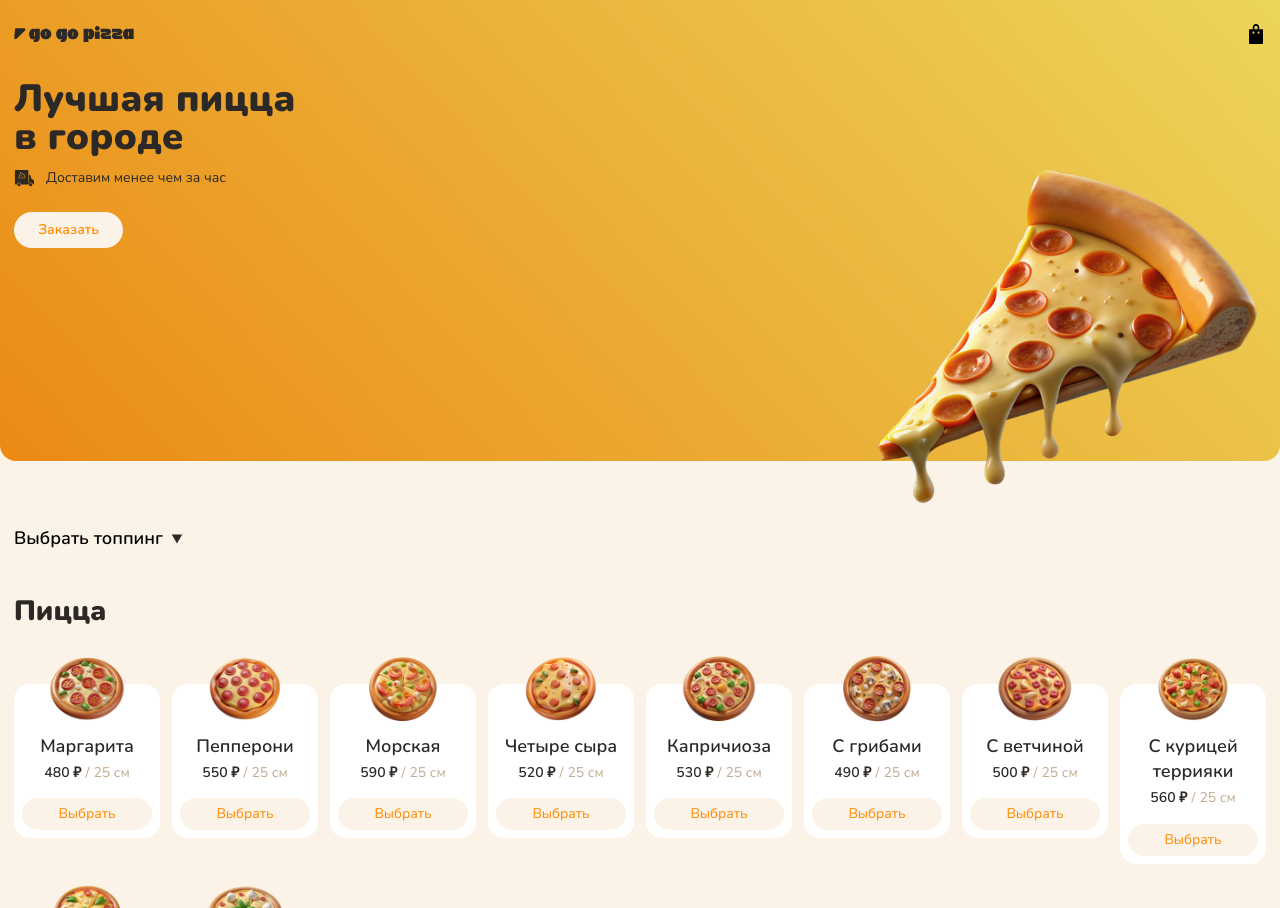
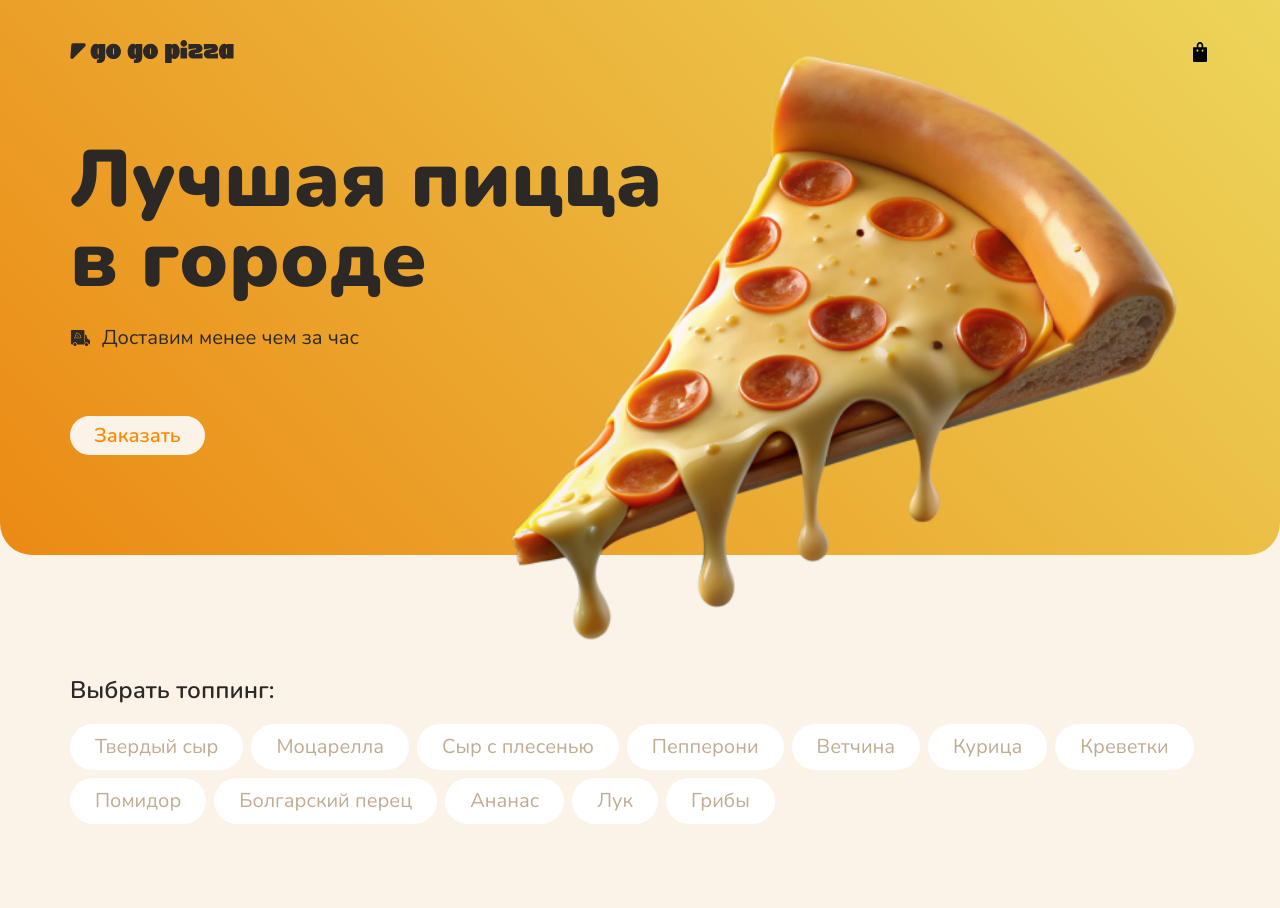
Before and after one commit to i-webtest/go-go-pizza, a plain HTML site: page index.html in a window 1280 px wide. Shown: the top 908 px of the page. Drawn offline with Linux system fonts and the light colour scheme.

Commit message:
Add: adaptive

```diff
--- a/css/card.css
+++ b/css/card.css
@@ -29,15 +29,12 @@
   justify-content: center;
   gap: 4px;
   color: var(--beige);
+  margin-bottom: 16px;
 }
 
 .card__price {
   font-weight: 600;
   color: var(--dark);
-  margin-bottom: 16px;
-}
-
-.card__weight {
 }
 
 .card__button {
@@ -47,3 +44,61 @@
   border-radius: 32px;
   padding: 8px 24px;
 }
+
+@media (width >= 620px) {
+  .card {
+    padding-top: 46px;
+  }
+
+  .card__image {
+    width: 180px;
+  }
+
+  .card__content {
+    border-radius: 32px;
+    padding: 146px 24px 24px;
+  }
+
+  .card__title {
+    font-size: 24px;
+  }
+
+  .card__info {
+    gap: 8px;
+    font-size: 20px;
+    margin-bottom: 24px;
+  }
+
+  .card__button {
+    font-size: 20px;
+  }
+}
+
+@media (width >= 860px) {
+  .card {
+    padding-top: 46px;
+  }
+
+  .card__image {
+    width: 180px;
+  }
+
+  .card__content {
+    border-radius: 32px;
+    padding: 146px 24px 24px;
+  }
+
+  .card__title {
+    font-size: 24px;
+  }
+
+  .card__info {
+    gap: 8px;
+    font-size: 20px;
+    margin-bottom: 24px;
+  }
+
+  .card__button {
+    font-size: 20px;
+  }
+}
--- a/css/default.css
+++ b/css/default.css
@@ -9,6 +9,7 @@
 html {
   position: relative;
   box-sizing: border-box;
+  overflow-x: hidden;
 }
 
 *,
@@ -93,3 +94,18 @@ iframe {
 .svg-sprite {
   display: none;
 }
+
+@media (width >= 620px) {
+  .container {
+    --offset-container: 40px;
+  }
+}
+
+@media (width >= 860px) {
+}
+
+@media (width >= 1140px) {
+  .container {
+    --offset-container: 70px;
+  }
+}
--- a/css/header.css
+++ b/css/header.css
@@ -26,3 +26,13 @@
 .header__cart:hover {
   color: var(--orange);
 }
+
+@media (width >= 620px) {
+  .header {
+    top: 40px;
+  }
+
+  .header__logo {
+    width: 164px;
+  }
+}
--- a/css/hero.css
+++ b/css/hero.css
@@ -44,11 +44,83 @@
 }
 
 .hero__order {
-  width: 109px;
-  height: 36px;
   font-weight: 600;
   color: var(--orange);
   background-color: var(--light);
   border-radius: 32px;
   padding: 8px 24px;
 }
+
+@media (width >= 620px) {
+  .hero {
+    border-radius: 0 0 32px 32px;
+    padding-top: 116px;
+    padding-bottom: 90px;
+    margin-bottom: 60px;
+  }
+
+  .hero__container::after {
+    bottom: -60px;
+    right: calc(var(--offset-container) + 10px);
+  }
+
+  .hero__content {
+    max-width: 544px;
+  }
+
+  .hero__title {
+    font-size: 64px;
+    margin-bottom: 24px;
+  }
+
+  .hero__tagline {
+    font-size: 20px;
+    margin-bottom: 50px;
+  }
+
+  .hero__order {
+    font-size: 20px;
+  }
+}
+
+@media (width >= 860px) {
+  .hero {
+    padding-top: 126px;
+    padding-bottom: 80px;
+    margin-bottom: 82px;
+  }
+
+  .hero__container::after {
+    bottom: -82px;
+    right: calc(var(--offset-container) - 7px);
+    max-width: 566px;
+    max-height: 499px;
+  }
+}
+
+@media (width >= 1140px) {
+  .hero {
+    padding-top: 140px;
+    padding-bottom: 100px;
+    margin-bottom: 87px;
+  }
+
+  .hero__container::after {
+    bottom: -87px;
+    right: calc(var(--offset-container) + 30px);
+    max-width: 670px;
+    max-height: 591px;
+  }
+
+  .hero__content {
+    max-width: 593px;
+  }
+
+  .hero__title {
+    font-size: 80px;
+  }
+
+  .hero__tagline {
+    margin-bottom: 64px;
+  }
+}
--- a/css/pizza.css
+++ b/css/pizza.css
@@ -15,5 +15,23 @@
   gap: 12px;
 }
 
-.pizza__item {
+@media (width >= 620px) {
+  .pizza {
+    padding: 64px 0;
+  }
+
+  .pizza__title {
+    font-size: 44px;
+  }
+
+  .pizza__list {
+    grid-template-columns: repeat(auto-fit, minmax(260px, 1fr));
+    gap: 16px;
+  }
 }
+
+@media (width >= 1140px) {
+  .pizza__list {
+    gap: 20px;
+  }
+}
--- a/css/toppings.css
+++ b/css/toppings.css
@@ -36,9 +36,6 @@
   display: flex;
 }
 
-.toppings__item {
-}
-
 .toppings__checkbox {
   position: absolute;
   appearance: none;
@@ -62,3 +59,36 @@
   color: var(--light);
   background-color: var(--orange);
 }
+
+@media (width >= 620px) {
+  .toppings {
+    padding: 32px 0;
+  }
+
+  .toppings__button {
+    font-size: 24px;
+  }
+
+  .toppings__label {
+    font-size: 20px;
+  }
+}
+
+@media (width >= 860px) {
+  .toppings__title {
+    position: static;
+    transform: none;
+    font-weight: 600;
+    font-size: 24px;
+    margin-bottom: 16px;
+  }
+
+  .toppings__button {
+    display: none;
+  }
+
+  .toppings__list {
+    display: flex;
+    max-height: none;
+  }
+}
```
